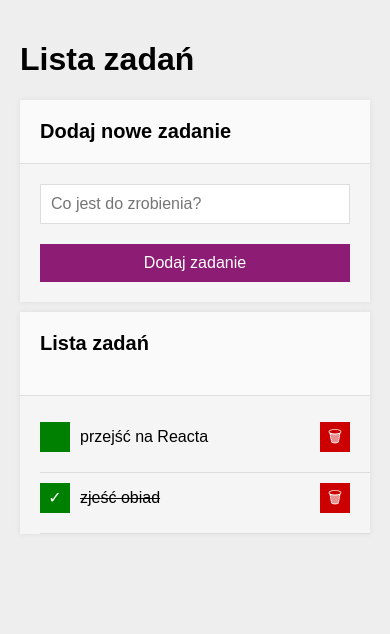
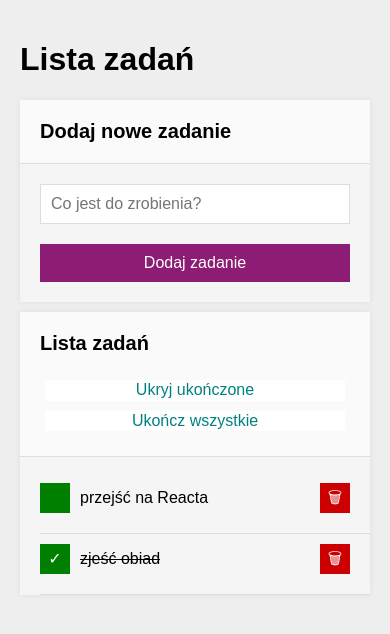
Before and after one commit to KatarzynaZaloba/todo-list-react, a React (Create React App) app: page / in a window 390 px wide. Shown: the top 634 px of the page. Built offline with nearby package versions, Linux system fonts and the light colour scheme.

Commit message:
code formatted

```diff
--- a/src/Buttons/index.js
+++ b/src/Buttons/index.js
@@ -2,19 +2,23 @@ import React from "react";
 import "./style.css";
 
 const Buttons = ({ tasks, hideDone, toggleHideDone, setAllDone }) => (
-    <div className="buttons">
-        {tasks.lenght > 0 && (
-            <React.Fragment>
-            <button onClick={toggleHideDone} className="buttons__button">
+    tasks.length > 0 && (
+        <div className="buttons">
+            <button
+                className="buttons__button"
+                onClick={toggleHideDone}
+            >
                 {hideDone ? "Pokaż" : "Ukryj"} ukończone
             </button>
-            <button onClick={setAllDone} className="buttons__button" disabled={tasks.every(({ done }) => done)}>
+            <button
+                className="buttons__button"
+                disabled={tasks.every(({ done }) => done)}
+                onClick={setAllDone}
+            >
                 Ukończ wszystkie
             </button>
-            </React.Fragment>
-            )
-        }
-    </div>
+        </div>
+    )
 );
 
 export default Buttons;
--- a/src/Buttons/style.css
+++ b/src/Buttons/style.css
@@ -3,25 +3,31 @@
     flex-wrap: wrap;
 }
 
-.buttons__button {
-    background: transparent;
-    color: hsl(305, 47%, 21%);
+.buttons__button{
+    text-decoration:none;
+    color:teal;
+    margin-left:25px;
     border: none;
-    margin: 0 0 0 20px;
-    transition: color 0.3s;
+    background-color:white;
+    cursor:pointer;
 }
 
-@media(max-width: 767px) {
-    .buttons__button {
-        flex-basis: 100%;
-        margin: 10px;
-    }
+.buttons__button:disabled{
+    color:#ccc;
+    cursor:default;
 }
 
 .buttons__button:hover {
     color: hsl(305, 47%, 30%);
 }
 
-.buttons__button:disabled {
-    color: #b1aaaa;
+@media (max-width: 767px) {
+    .buttons__button{
+        flex-basis:100%;
+        margin:5px;
+    }
+    .buttons{
+        display:flex;
+        flex-wrap:wrap;
+    }
 }
```
